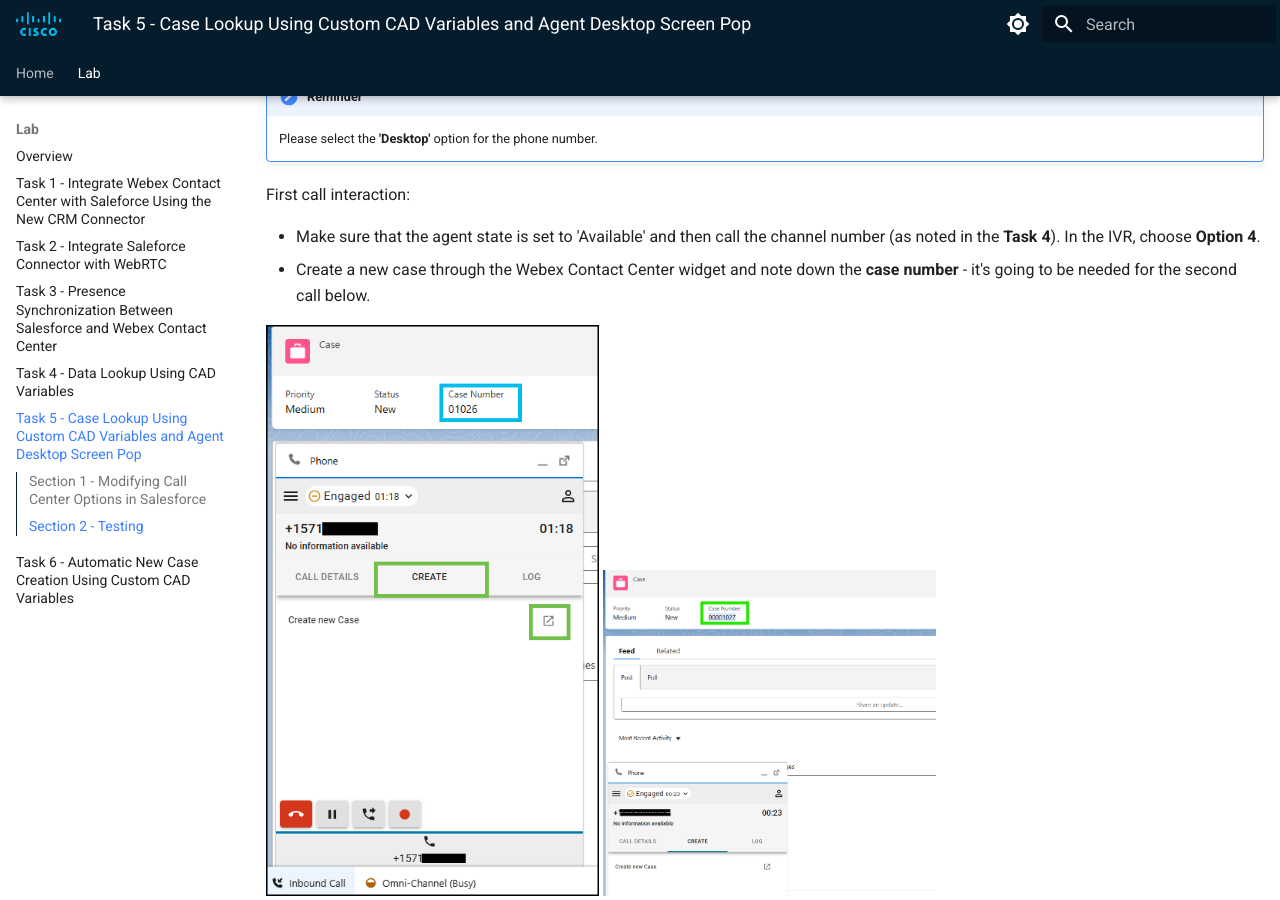
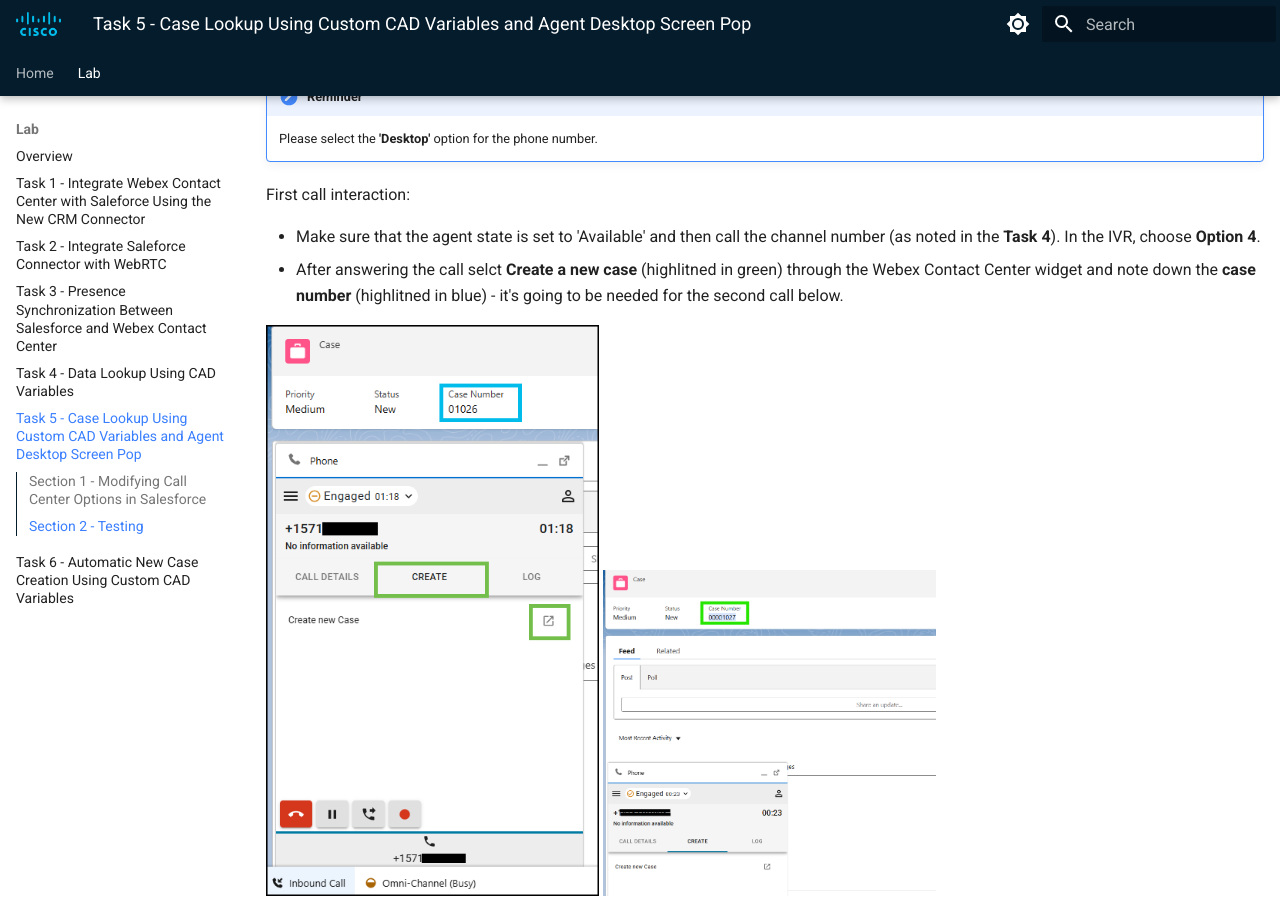
Before and after one commit to WebexCC-SA/LAB-2308, an MkDocs documentation site: the page built from docs/task5.md, in a window 1280 px wide and 900 px high, scrolled down 3270 px. Built offline with MkDocs 1.6.1 and Material for MkDocs 9.7.7, drawn with Linux system fonts in a browser that asks for light colours.

Commit message:
Update task5.md

```diff
--- a/docs/task5.md
+++ b/docs/task5.md
@@ -67,7 +67,7 @@
 First call interaction:
 
 - Make sure that the agent state is set to 'Available' and then call the channel number (as noted in the **Task 4**). In the IVR, choose **Option 4**.
-- Create a new case through the Webex Contact Center widget and note down the **case number** - it's going to be needed for the second call below.
+- After answering the call selct **Create a new case** (highlitned in green) through the Webex Contact Center widget and note down the **case number** (highlitned in blue) - it's going to be needed for the second call below.
 
 ![Nav](./assets/t4s1p2.png){ width="333" }
 ![Nav](./assets/t4s1p21.png){ width="333" }
```
